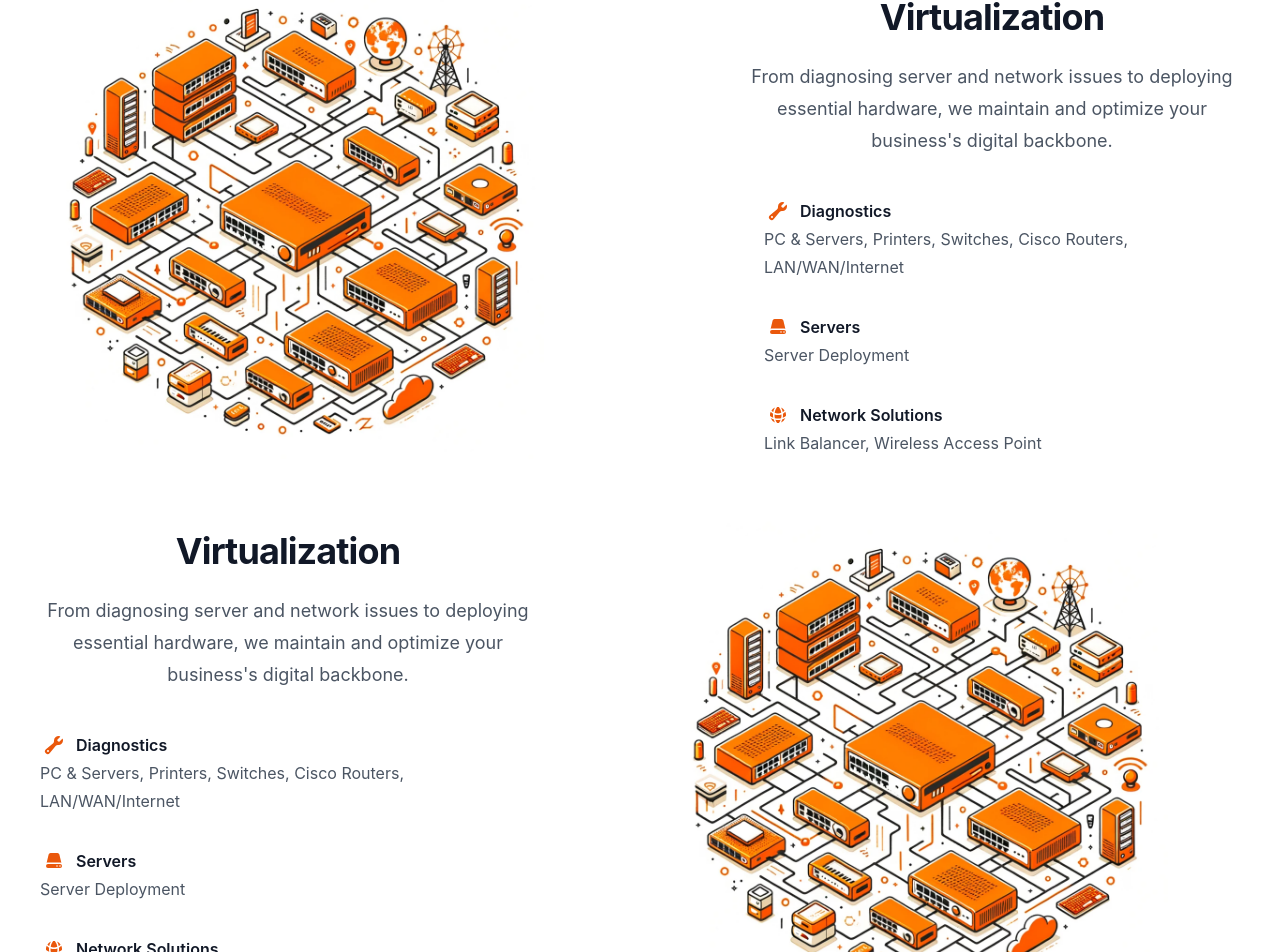
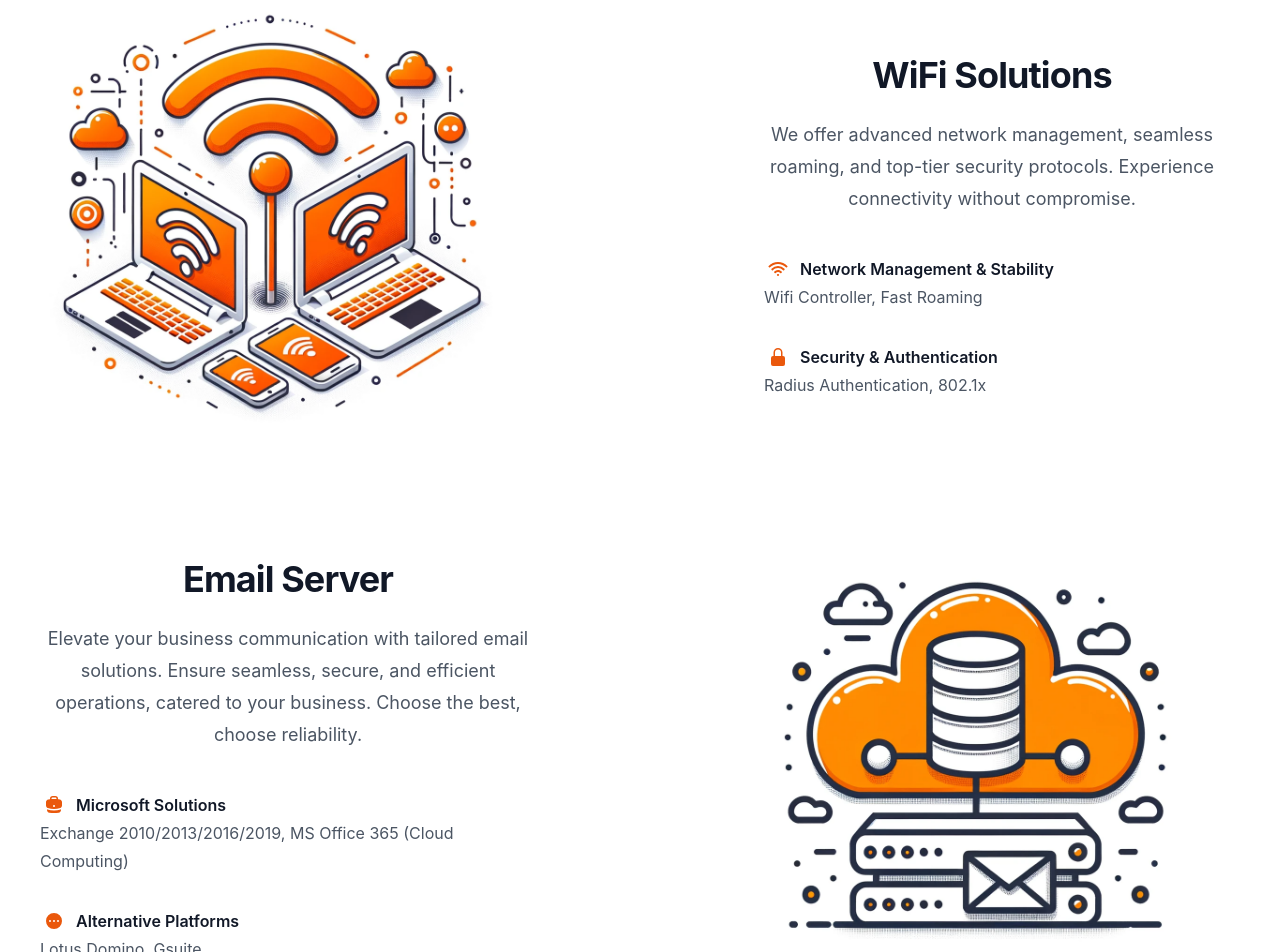
Before and after one commit to LimJH2002/syslogic, a React (Create React App) app: page /services in a window 1280 px wide. Shown: the part 1717-2669 px from the top of the page. Built offline with nearby package versions, Linux system fonts and the light colour scheme.

Commit message:
Complete services

```diff
--- a/src/components/Services/FeatureSectionLeft.jsx
+++ b/src/components/Services/FeatureSectionLeft.jsx
@@ -5,7 +5,7 @@ const FeatureSectionLeft = ({ items }) => {
   return (
     <div className="overflow-hidden bg-white pt-10">
       <div className="mx-auto max-w-7xl px-6 lg:px-8">
-        <div className="flex items-center mx-auto grid max-w-2xl grid-cols-1 gap-x-8 gap-y-16 sm:gap-y-20 lg:mx-0 lg:max-w-none lg:grid-cols-2">
+        <div className="flex items-center mx-auto max-w-2xl grid-cols-1 gap-x-8 gap-y-16 sm:gap-y-20 lg:mx-0 lg:max-w-none lg:grid-cols-2">
           <div className="flex items-start justify-end lg:order-first">
             <img
               src={items.image}
--- a/src/components/Services/FeatureSectionRight.jsx
+++ b/src/components/Services/FeatureSectionRight.jsx
@@ -36,7 +36,7 @@ const FeatureSectionRight = ({ items }) => {
           <img
             src={items.image}
             alt="Product screenshot"
-            className="w-[25rem] rounded-xl sm:w-[30rem] ml-20 mt-5"
+            className="w-[25rem] rounded-xl sm:w-[30rem] ml-32 mt-5"
           />
         </div>
       </div>
--- a/src/views/Services.jsx
+++ b/src/views/Services.jsx
@@ -2,9 +2,14 @@ import {
   EnvelopeOpenIcon,
   FireIcon,
   GlobeAltIcon,
+  LockClosedIcon,
   ServerIcon,
+  ServerStackIcon,
   ShieldCheckIcon,
+  WifiIcon,
   WrenchIcon,
+  EllipsisHorizontalCircleIcon,
+  BriefcaseIcon,
 } from "@heroicons/react/20/solid";
 import React from "react";
 import FeatureSectionLeft from "../components/Services/FeatureSectionLeft";
@@ -12,6 +17,8 @@ import FeatureSectionRight from "../components/Services/FeatureSectionRight";
 import Firewall from "../images/services/Firewall.png";
 import ItInfraSupport from "../images/services/IT.png";
 import Virtualization from "../images/services/Virtualization.png";
+import Wifi from "../images/services/Wifi.png";
+import Email from "../images/services/Email.png";
 
 export default function Services() {
   const first = {
@@ -69,57 +76,45 @@ export default function Services() {
     services: [
       {
         name: "Hypervisor-based Virtualization",
-        description:
-          "Hyper-V (by Microsoft), VMWARE (by VMware, Inc.)",
-        icon: WrenchIcon,
+        description: "Hyper-V (by Microsoft), VMWARE (by VMware, Inc.)",
+        icon: ServerStackIcon,
       },
     ],
   };
   const fourth = {
-    title: "Virtualization",
+    title: "WiFi Solutions",
     description:
-      "From diagnosing server and network issues to deploying essential hardware, we maintain and optimize your business's digital backbone.",
-    image: ItInfraSupport,
+      "We offer advanced network management, seamless roaming, and top-tier security protocols. Experience connectivity without compromise.",
+    image: Wifi,
     services: [
       {
-        name: "Diagnostics",
-        description:
-          "PC & Servers, Printers, Switches, Cisco Routers, LAN/WAN/Internet",
-        icon: WrenchIcon,
+        name: "Network Management & Stability",
+        description: "Wifi Controller, Fast Roaming",
+        icon: WifiIcon,
       },
       {
-        name: "Servers",
-        description: ["Server Deployment"],
-        icon: ServerIcon,
-      },
-      {
-        name: "Network Solutions",
-        description: ["Link Balancer, Wireless Access Point"],
-        icon: GlobeAltIcon,
+        name: "Security & Authentication",
+        description: "Radius Authentication, 802.1x",
+        icon: LockClosedIcon,
       },
     ],
   };
   const fifth = {
-    title: "Virtualization",
+    title: "Email Server",
     description:
-      "From diagnosing server and network issues to deploying essential hardware, we maintain and optimize your business's digital backbone.",
-    image: ItInfraSupport,
+      "Elevate your business communication with tailored email solutions. Ensure seamless, secure, and efficient operations, catered to your business. Choose the best, choose reliability.",
+    image: Email,
     services: [
       {
-        name: "Diagnostics",
+        name: "Microsoft Solutions",
         description:
-          "PC & Servers, Printers, Switches, Cisco Routers, LAN/WAN/Internet",
-        icon: WrenchIcon,
+          "Exchange 2010/2013/2016/2019, MS Office 365 (Cloud Computing)",
+        icon: BriefcaseIcon,
       },
       {
-        name: "Servers",
-        description: ["Server Deployment"],
-        icon: ServerIcon,
-      },
-      {
-        name: "Network Solutions",
-        description: ["Link Balancer, Wireless Access Point"],
-        icon: GlobeAltIcon,
+        name: "Alternative Platforms",
+        description: "Lotus Domino, Gsuite",
+        icon: EllipsisHorizontalCircleIcon,
       },
     ],
   };
```
Also changed, not shown: src/images/services/Email.png (added), src/images/services/Wifi.png (added).
